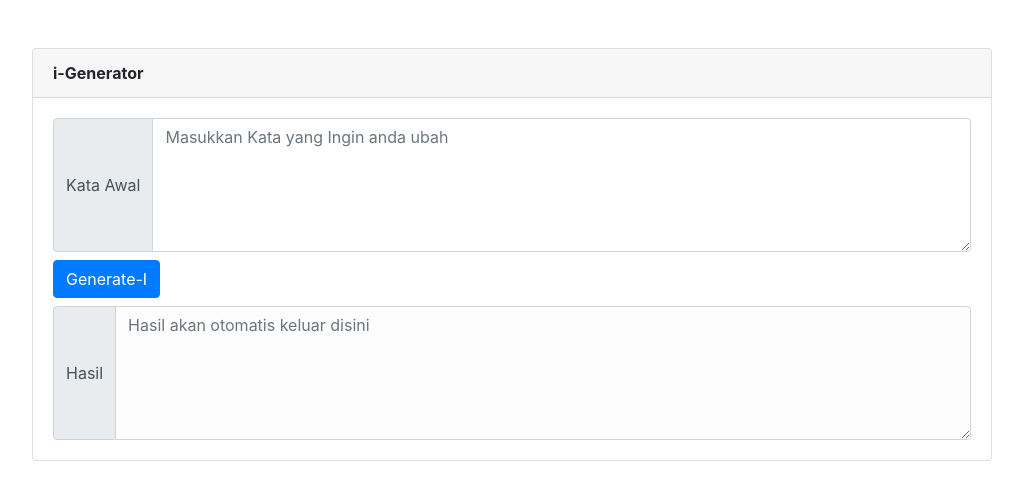
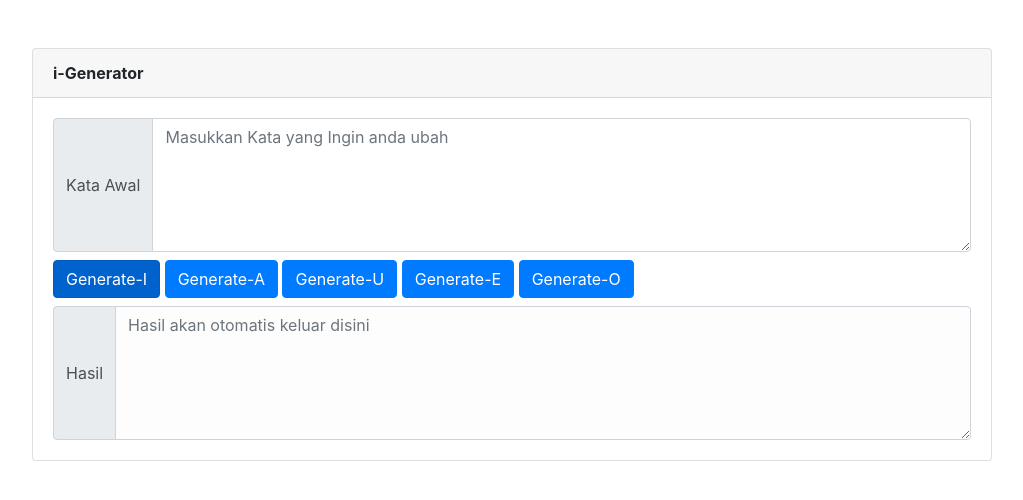
Before and after one commit to jeddenkah/iGenerator, a plain HTML site: page index.html in a window 1280 px wide. Shown: the whole page, without its empty margins (128-1151 px from the left). Drawn offline with nearby package versions, Linux system fonts and the light colour scheme.

Commit message:
add features (generate a,u,e,o)

```diff
--- a/i-generator.js
+++ b/i-generator.js
@@ -1,10 +1,18 @@
 
-function iGenerator() {
+var pilihan = document.querySelector('input[name="generate"]:checked').value
+function handleClick(radio){
+    pilihan = radio.value
+    iGenerator(pilihan)
+}
+document.getElementById('kataAwal').addEventListener("keyup", function () {
+    iGenerator(pilihan)
+
+});
+function iGenerator(huruf) {
     var kataAwal = document.getElementById("kataAwal").value
     var kataAkhir = kataAwal
-    var penggantiLowerCase = "i"
-    var penggantiUppercase = "I"
-
+    var penggantiLowerCase = huruf.toLowerCase()
+    var penggantiUppercase = huruf.toUpperCase()
     kataAkhir = kataAkhir.replace(/A/g, penggantiUppercase)
     kataAkhir = kataAkhir.replace(/I/g, penggantiUppercase)
     kataAkhir = kataAkhir.replace(/U/g, penggantiUppercase)
@@ -15,6 +23,5 @@ function iGenerator() {
     kataAkhir = kataAkhir.replace(/u/g, penggantiLowerCase)
     kataAkhir = kataAkhir.replace(/e/g, penggantiLowerCase)
     kataAkhir = kataAkhir.replace(/o/g, penggantiLowerCase)
-
     document.getElementById("hasilKata").value = kataAkhir
 }
--- a/index.html
+++ b/index.html
@@ -15,9 +15,27 @@
             <div class="input-group-prepend">
               <span class="input-group-text">Kata Awal</span>
             </div>
-            <textarea placeholder="Masukkan Kata yang Ingin anda ubah" class="form-control" aria-label="With textarea" name="kataAwal" id="kataAwal" rows="5" cols="50" onkeyup="iGenerator()"></textarea>
+            <textarea placeholder="Masukkan Kata yang Ingin anda ubah" class="form-control" aria-label="With textarea" name="kataAwal" id="kataAwal" rows="5" cols="50"></textarea>
           </div>
-          <input type="button" class="btn btn-primary my-2" value="Generate-I" onclick="iGenerator()">
+
+          <div class=" btn-group-toggle my-2" data-toggle="buttons">
+            <label class="btn btn-primary active">
+              <input type="radio" name="generate" id="generate-i" value='i' onclick="handleClick(this)" checked> Generate-I
+            </label>
+            <label class="btn btn-primary">
+              <input type="radio" name="generate" id="generate-a" value='a' onclick="handleClick(this)"> Generate-A
+            </label>
+            <label class="btn btn-primary">
+              <input type="radio" name="generate" id="generate-u" value='u' onclick="handleClick(this)"> Generate-U
+            </label>
+            <label class="btn btn-primary">
+              <input type="radio" name="generate" id="generate-e" value='e' onclick="handleClick(this)"> Generate-E
+            </label>
+            <label class="btn btn-primary">
+              <input type="radio" name="generate" id="generate-o" value='o' onclick="handleClick(this)"> Generate-O
+            </label>
+          </div>
+
           <div class="input-group">
             <div class="input-group-prepend">
               <span class="input-group-text">Hasil</span>
```
